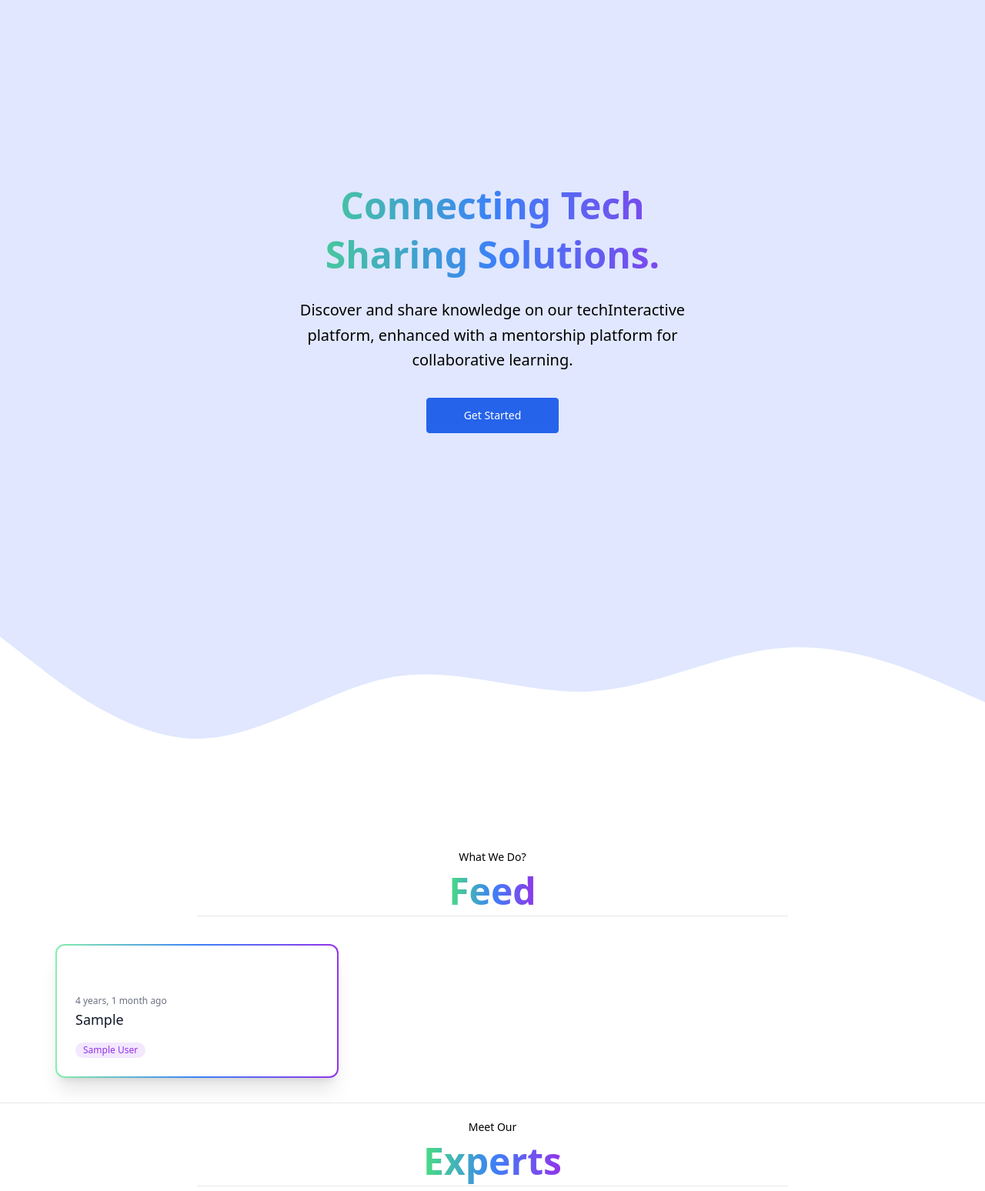
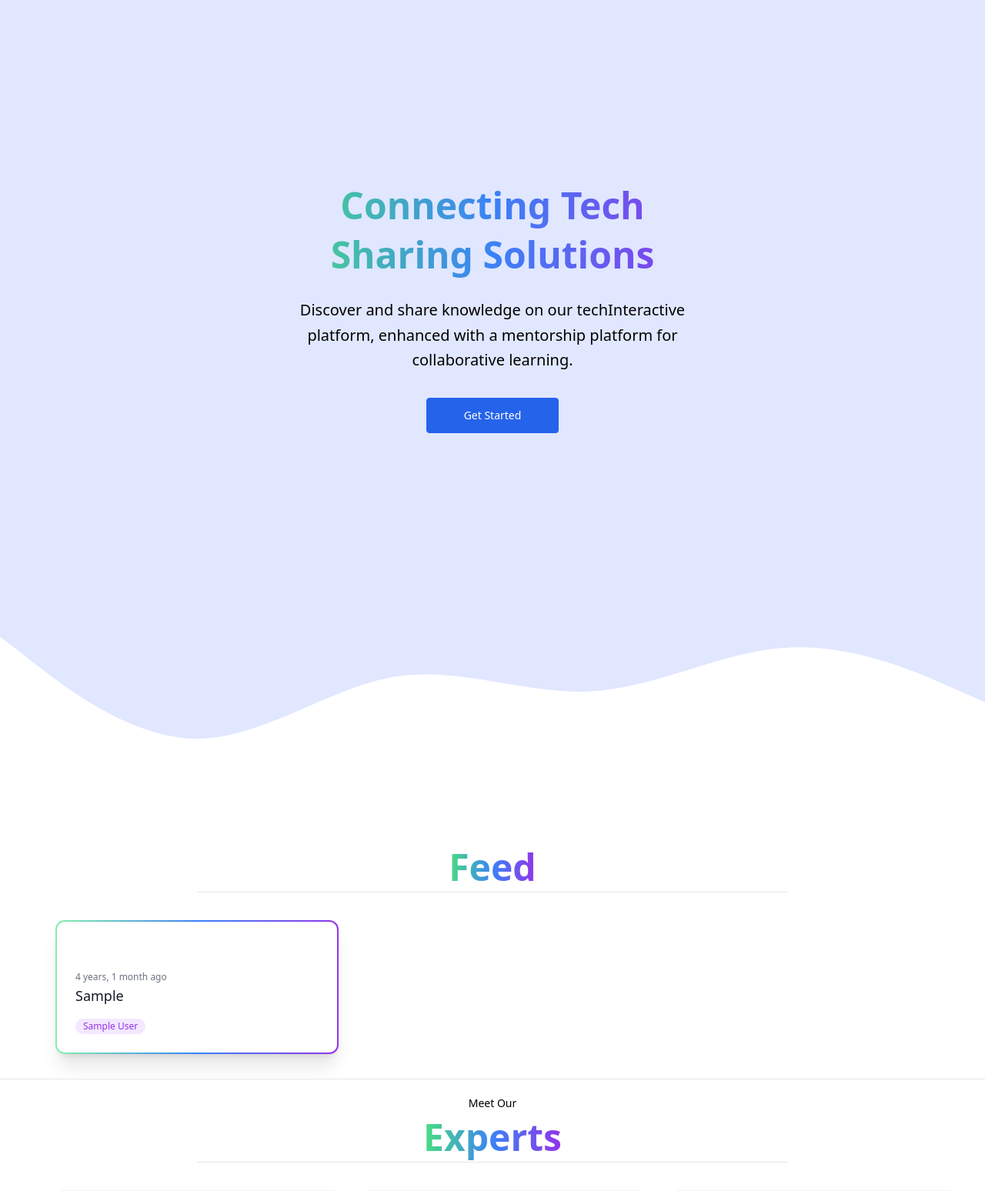
Before and after one commit to avnishbharadva/techinteract, a Django app: page / in a window 1280 px wide. Shown: the part 81-1629 px from the top of the page at 77% size. Run offline with Django 4.2, Linux system fonts and the light colour scheme; tables that the repository leaves empty hold one stand-in row (values such as "Sample post"); some libraries are stand-ins or nearby versions.

Commit message:
UI changes in home page

```diff
--- a/templates/index.html
+++ b/templates/index.html
@@ -26,7 +26,7 @@
         class="bg-gradient-to-r from-green-400 via-blue-500 to-purple-600 bg-clip-text text-3xl font-extrabold text-transparent sm:text-5xl p-2">
         Connecting Tech
 
-        <span class="sm:block mt-4"> Sharing Solutions. </span>
+        <span class="sm:block mt-4"> Sharing Solutions </span>
     </h1>
 
       <p class="mx-auto mt-6 max-w-xl sm:text-xl/relaxed">
@@ -53,9 +53,6 @@
   <div class="container">
     <div class="row justify-content-md-center mt-5">
       <div class="mx-auto max-w-3xl text-center">
-        <h3 class="mx-auto mt-4 max-w-xl sm:text-sm/relaxed mb-2">
-          What We Do?
-        </h3>
 
         <span
           class="bg-gradient-to-r from-green-400 via-blue-500 to-purple-600 bg-clip-text text-3xl font-extrabold text-transparent sm:text-5xl">
@@ -83,8 +80,9 @@
           <div class="rounded-[10px] bg-white p-4 !pt-16 sm:p-6">
             <time datetime="2022-10-10" class="block text-xs text-gray-500"> {{query.created_at|naturaltime}} </time>
 
+      <a href="{% url 'question_detail' question_id=query.id %}">
             <h3 class="mt-0.5 text-lg font-medium text-gray-900">
-              {{ query.query|slice:"0:20" }}{% if query.query|length > 20 %}...{% endif %}
+              {{ query.query|slice:"0:40" }}{% if query.query|length > 40 %}...{% endif %}
           </h3>
       </a>
 
```
